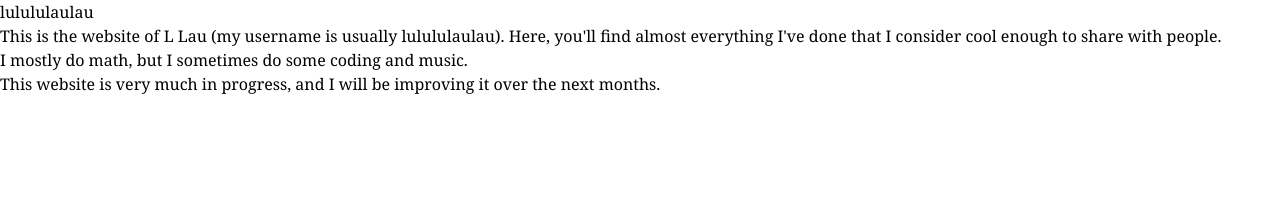
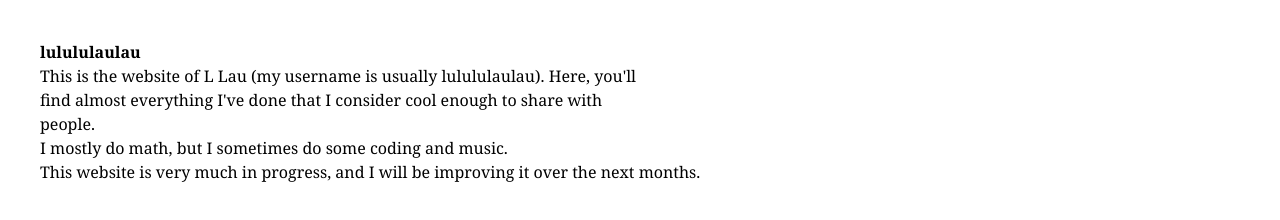
Before and after one commit to lulululaulau/lulululaulau.github.io, a website: page docs/index.html in a window 1280 px wide. Drawn offline with nearby package versions, Linux system fonts and the light colour scheme; files that its build step writes are made by us from their sources.

Commit message:
changed css reference in docs/index.html (again)

```diff
--- a/docs/index.html
+++ b/docs/index.html
@@ -1,7 +1,7 @@
 <!DOCTYPE html>
 <html>
   <head>
-    <link href="dist/styles.css" rel="stylesheet">
+    <link href="../dist/styles.css" rel="stylesheet">
     <title>Homepage</title>
   </head>
   <body class="mx-10 mt-10">
```
